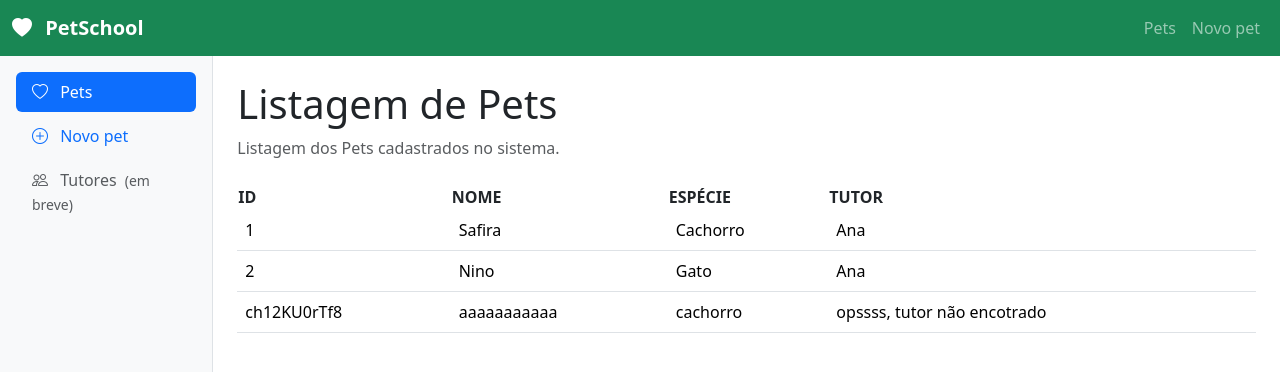
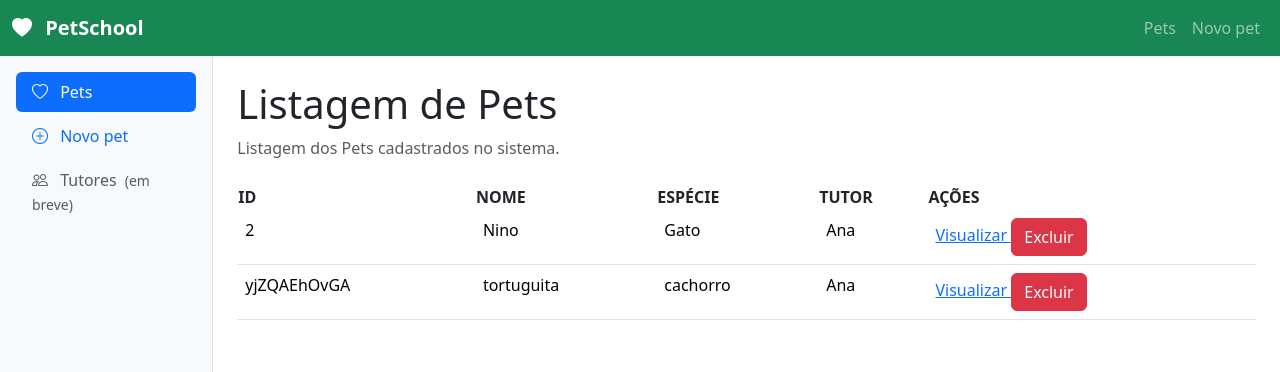
Before and after one commit to maysazvn/hotel-petsilvania, a Vue app: page /pets in a window 1280 px wide. Shown: the top 372 px of the page. Built offline with nearby package versions, Linux system fonts and the light colour scheme; data requests are answered from the project's data file.

Commit message:
feat: aula 13/10 pt.1

```diff
--- a/db.json
+++ b/db.json
@@ -13,22 +13,16 @@
   ],
   "pets": [
     {
-      "id": "1",
-      "nome": "Safira",
-      "especie": "Cachorro",
-      "tutorId": "1"
-    },
-    {
       "id": "2",
       "nome": "Nino",
       "especie": "Gato",
       "tutorId": "1"
     },
     {
-      "nome": "aaaaaaaaaaa",
+      "nome": "tortuguita",
       "especie": "cachorro",
-      "tutorId": "",
-      "id": "ch12KU0rTf8"
+      "tutorId": "1",
+      "id": "yjZQAEhOvGA"
     }
   ],
   "$schema": "./node_modules/json-server/schema.json"
--- a/src/router/index.js
+++ b/src/router/index.js
@@ -17,6 +17,11 @@
       name: 'addPet',
       component: () => import('../views/AddPetsView.vue'),
     },
+    {
+      path: '/pets/:id',
+      name: 'detalhes-pet',
+      component: () => import('../views/PetDetailsView.vue'),
+    },
   ],
 });
 
--- a/src/views/AddPetsView.vue
+++ b/src/views/AddPetsView.vue
@@ -91,7 +91,10 @@
 
         <select name="tutor" id="tutor" class="form-select" v-model="novoPet.tutorId">
           <option value="" disabled>Selecione o tutor</option>
-          <option v-for="tutor in tutores" :key="tutor.id">{{ tutor.nome }}</option>
+          <option v-for="tutor in tutores"
+          :key="tutor.id"
+          :value="tutor.id">
+          {{ tutor.nome }}</option>
         </select>
       </div>
 
--- /dev/null
+++ b/src/views/PetDetailsView.vue
@@ -0,0 +1,42 @@
+<script setup>
+import { onMounted, ref } from 'vue';
+import { useRoute } from 'vue-router';
+
+const route = useRoute();
+const API_URL = 'http://localhost:3000';
+const pet = ref(null);
+const tutor = ref(null);
+
+async function carregarPet() {
+  //pegando o id do pet que esta na URL do navegador
+  const idPet = route.params.id;
+
+  //chamando minha API para buscar o pet pelo id
+  const respostaPet = await fetch(`${API_URL}/pets/${idPet}`);
+  console.log('respostaPet', respostaPet);
+  pet.value = await respostaPet.json();
+  console.log('pet', pet.value);
+
+  //chamando a API para buscar o tutor pelo id
+
+  const respostaTutor = await fetch(`${API_URL}/tutores/${pet.value.tutorId}`);
+  tutor.value = await respostaTutor.json();
+  console.log('tutor', tutor.value);
+}
+
+onMounted(carregarPet);
+</script>
+
+<template>
+  <section v-if="pet == null">
+    <p>caregandooooooolllllllkkkkkkkkkkkkk</p>
+  </section>
+
+  <section v-else>
+    <h1>Nome do Pet: {{ pet.nome }}</h1>
+    <p>Tutor: {{ tutor?.nome }}</p>
+    <h5>Espécie: {{ pet.especie }}</h5>
+  </section>
+</template>
+
+<style scoped></style>
--- a/src/views/PetsView.vue
+++ b/src/views/PetsView.vue
@@ -30,6 +30,19 @@
   }
   return 'opssss, tutor não encotrado'
 }
+
+async function excluirPet(id){
+  const confirmarExclusao = window.confirm('Deseja excluir o pet?');
+
+  if(confirmarExclusao){
+    //logica para excluir o pet
+    await fetch(`${API_URL}/pets/${id}`, {
+      method: 'DELETE',
+    });
+
+    await carregarDados();
+  }
+}
 onMounted(carregarDados);
 </script>
 
@@ -48,6 +61,7 @@
         <th>NOME</th>
         <th>ESPÉCIE</th>
         <th>TUTOR</th>
+        <th>AÇÕES</th>
       </thead>
       <tbody>
         <tr
@@ -58,6 +72,10 @@
           <td>{{ pet.nome }}</td>
           <td>{{ pet.especie }}</td>
           <td>{{ nomeDoTutor(pet.tutorId) }}</td>
+          <td>
+            <RouterLink :to="`/pets/${pet.id}`"> Visualizar </RouterLink>
+            <button class="btn btn-danger" @click="excluirPet(pet.id)">Excluir</button>
+          </td>
         </tr>
       </tbody>
     </table>
```
